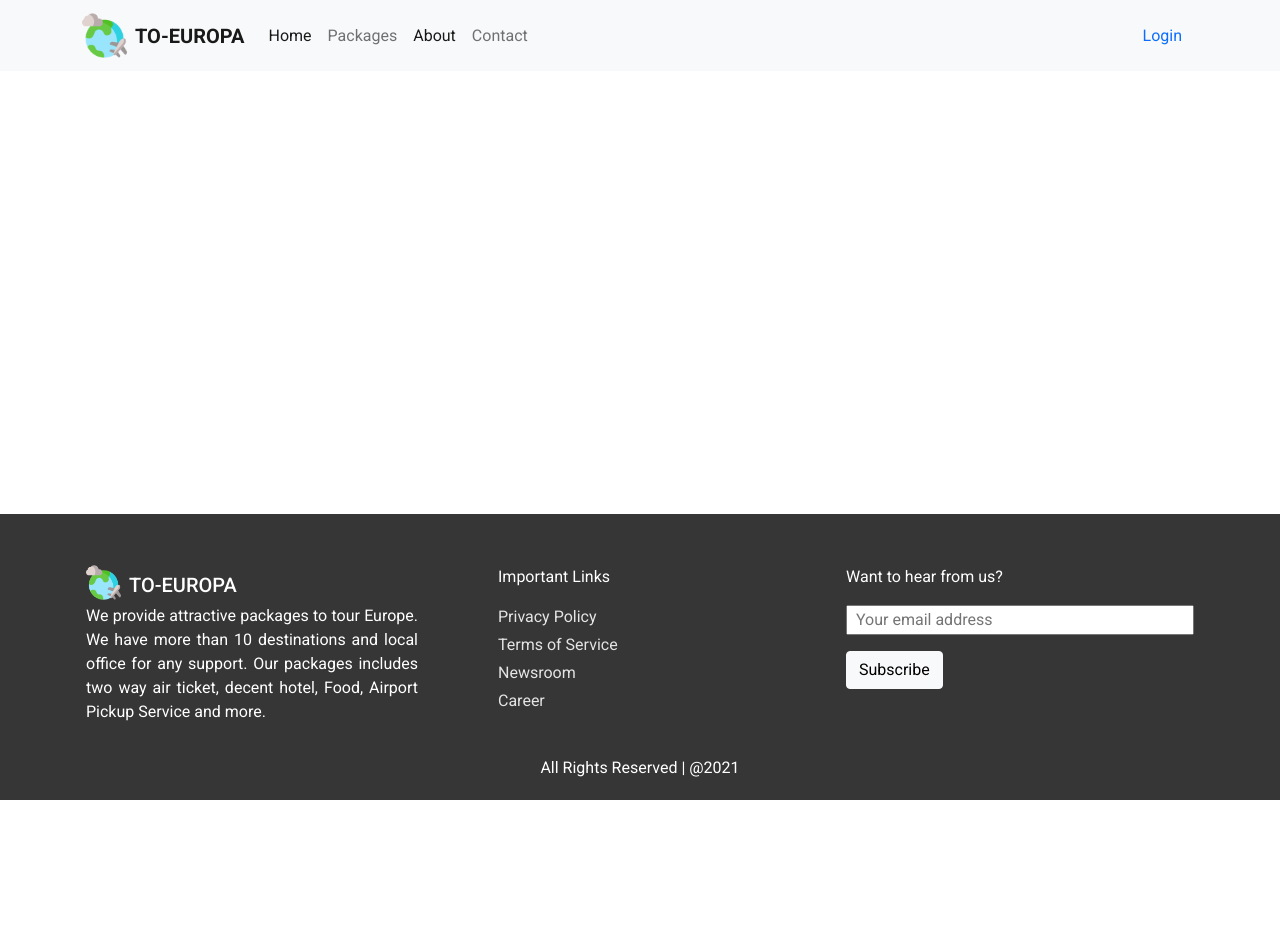
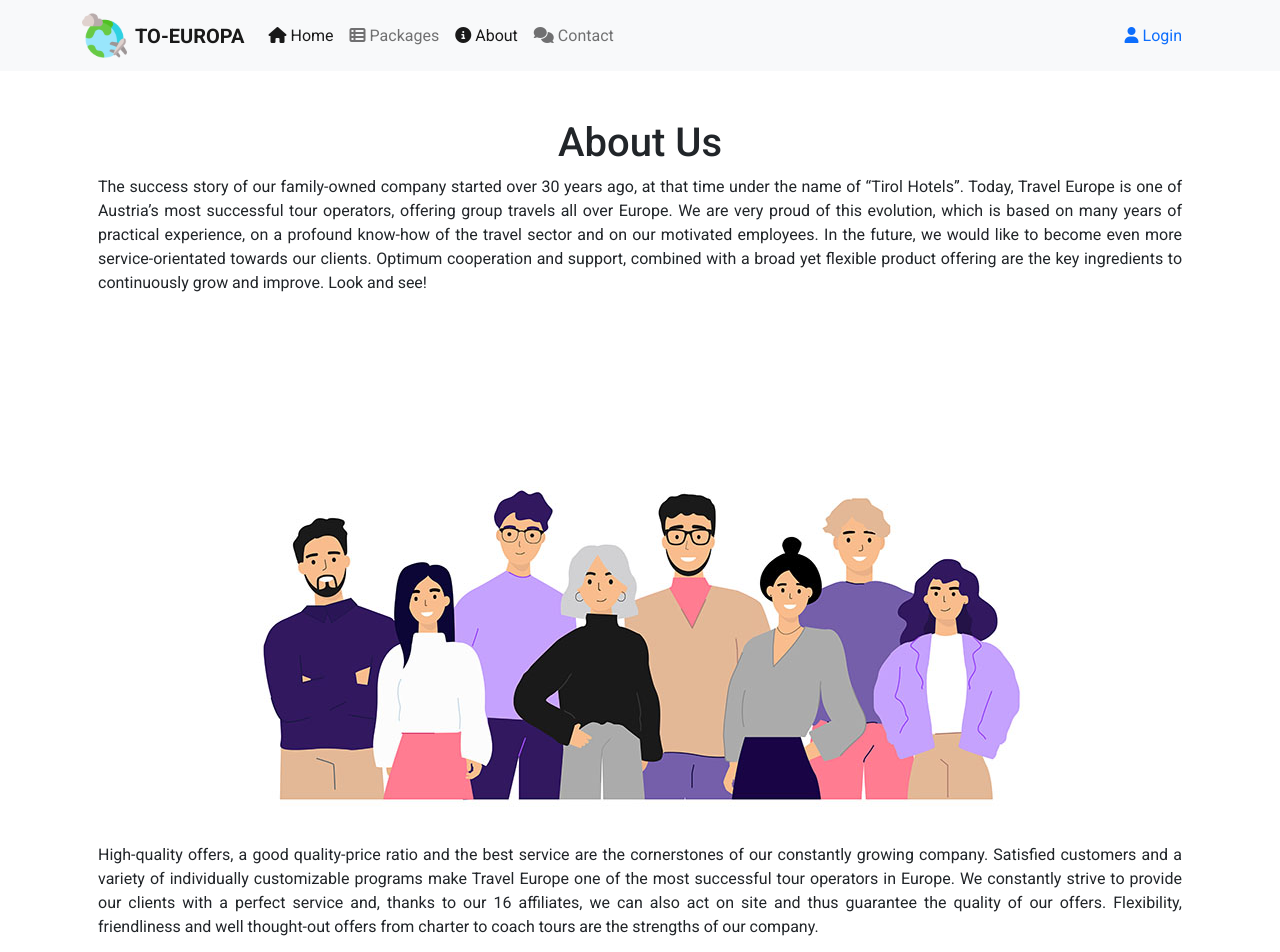
Before and after one commit to musaberulkhan/to-europa-react-website, a React (Create React App) app: page /about in a window 1280 px wide. Shown: the top 952 px of the page. Before the commit the page ends 800 px from the top, so only its background shows below. Built offline with nearby package versions, Linux system fonts and the light colour scheme; no server answers.

Commit message:
About Section Added

```diff
--- a/src/App.css
+++ b/src/App.css
@@ -2,11 +2,13 @@
   font-family: 'Roboto', sans-serif;
 }
 
-.btn-book-now{
+.btn-book-now,
+.btn-blue{
   background-color: rgb(20, 67, 99);
   color: whitesmoke;
 }
-.btn-book-now:hover{
+.btn-book-now:hover,
+.btn-blue:hover{
   background-color: rgb(5, 79, 129);
   color: whitesmoke;
 }
--- a/src/App.js
+++ b/src/App.js
@@ -15,6 +15,8 @@ import MyOrders from './Components/MyOrders/MyOrders';
 import AddNewPackage from './Components/AddNewPackage/AddNewPackage';
 import Contact from './Components/Contact/Contact';
 import ManageAllOrders from './Components/ManageAllOrders/ManageAllOrders';
+import NotFound from './Components/NotFound/NotFound';
+import About from './Components/About/About';
 
 function App() {
   return (
@@ -22,11 +24,7 @@ function App() {
       <div className="app">
         <Router>
           <Header></Header>
-
           <Switch>
-            <Route exact path="/">
-              <Home></Home>
-            </Route>
             <Route path="/login">
               <Login />
             </Route>
@@ -36,7 +34,6 @@ function App() {
             <Route path="/packages">
               <Packages></Packages>
             </Route>
-
             <PrivateRoute path="/booking/:packageId">
               <Booking></Booking>
             </PrivateRoute>
@@ -55,39 +52,20 @@ function App() {
             <Route path="/contact">
               <Contact></Contact>
             </Route>
-
-            {/* <Route path="/services">
-            <Services />
+            <Route path="/about">
+              <About></About>
             </Route>
-          <Route path="/doctors">
-            <Doctors></Doctors>
-          </Route>
-
-          <PrivateRoute path="/appointment">
-            <Appointment></Appointment>
-          </PrivateRoute>
-          <PrivateRoute path="/livechat">
-            <LiveChat></LiveChat>
-          </PrivateRoute>
-          <PrivateRoute path="/myprofile">
-            <MyProfile></MyProfile>
-          </PrivateRoute>
-          <PrivateRoute path="/servicedetails/:serviceId">
-            <ServiceDetails></ServiceDetails>
-          </PrivateRoute>
             <Route exact path="/">
               <Home></Home>
             </Route>
             <Route path="*">
               <NotFound></NotFound>
-          </Route> */}
+            </Route>
           </Switch>
         </Router>
         <Footer></Footer>
       </div>
-
     </AuthProvider>
-
   );
 }
 
--- /dev/null
+++ b/src/Components/About/About.css
@@ -0,0 +1,3 @@
+.about .about-text{
+    text-align: justify;
+}
--- /dev/null
+++ b/src/Components/About/About.js
@@ -0,0 +1,28 @@
+import React from 'react';
+import './About.css';
+import AboutImage from '../../Images/about.jpg';
+
+const About = () => {
+    return (
+        <div className="about my-5 container">
+            <h1 className="text-center">About Us</h1>
+            <p className="about-text px-3">The success story of our family-owned company started over 30 years ago, at that time under the name of “Tirol Hotels”.
+                Today, Travel Europe is one of Austria’s most successful tour operators, offering group travels all over Europe.
+                We are very proud of this evolution, which is based on many years of practical experience, on a profound know-how of
+                the travel sector and on our motivated employees. In the future, we would like to become even more service-orientated
+                towards our clients. Optimum cooperation and support, combined with a broad yet flexible product offering are the key
+                ingredients to continuously grow and improve. Look and see!</p>
+            <div className="text-center">
+                <img className="img-fluid" src={AboutImage} alt="" />
+            </div>
+            <p className="about-text px-3">High-quality offers, a good quality-price ratio and the best service are the cornerstones of our constantly growing company.
+                Satisfied customers and a variety of individually customizable programs make Travel Europe one of the most successful tour
+                operators in Europe. We constantly strive to provide our clients with a perfect service and, thanks to our 16 affiliates,
+                we can also act on site and thus guarantee the quality of our offers. Flexibility, friendliness and well thought-out offers
+                from charter to coach tours are the strengths of our company.
+            </p>
+        </div>
+    );
+};
+
+export default About;
--- a/src/Components/Header/Header.js
+++ b/src/Components/Header/Header.js
@@ -5,7 +5,7 @@ import Logo from '../../Images/logo.png';
 import useAuth from '../../Hooks/useAuth';
 
 
-const Navigation = () => {
+const Header = () => {
     // ----------- Authentication Info --------
     const { user, logOut } = useAuth();
 
@@ -21,16 +21,16 @@ const Navigation = () => {
                 </button>
                 <div className="collapse navbar-collapse" id="navbarNavAltMarkup">
                     <div className="navbar-nav">
-                        <NavLink className="nav-link" to="/">Home</NavLink>
-                        <NavLink className="nav-link" to="/packages">Packages</NavLink>
-                        <NavLink className="nav-link" to="/about">About</NavLink>
-                        <NavLink className="nav-link" to="/contact">Contact</NavLink>
+                        <NavLink className="nav-link" to="/"><i className="fas fa-home me-1"></i>Home</NavLink>
+                        <NavLink className="nav-link" to="/packages"><i className="fas fa-th-list me-1"></i>Packages</NavLink>
+                        <NavLink className="nav-link" to="/about"><i className="fas fa-info-circle me-1"></i>About</NavLink>
+                        <NavLink className="nav-link" to="/contact"><i className="fas fa-comments me-1"></i>Contact</NavLink>
                         {
                             user?.email ?
                                 (
                                     <li className="nav-item dropdown">
                                         <span className="nav-link dropdown-toggle" id="navbarDropdownMenuLink" role="button" data-bs-toggle="dropdown" aria-expanded="false">
-                                            Admin Panel
+                                            <i className="fas fa-users-cog me-1"></i>Admin Panel
                                         </span>
                                         <ul className="dropdown-menu" aria-labelledby="navbarDropdownMenuLink">
                                             <li><NavLink className="dropdown-item" to="/my-orders">My Orders</NavLink></li>
@@ -57,13 +57,13 @@ const Navigation = () => {
 
                                     <div>
                                         <span className="text-muted"><small>{user.email}</small></span>
-                                        <button className="btn btn-light ms-2" onClick={logOut}> Log Out </button>
+                                        <button className="btn btn-blue ms-2" onClick={logOut}><i className="fas fa-sign-out-alt me-1"></i>Log Out</button>
                                     </div>
                                 </div>
                             )
                             :
                             (
-                                <NavLink className="nav-link" to="/login">Login</NavLink>
+                                <NavLink className="nav-link" to="/login"><i className="fas fa-user me-1"></i>Login</NavLink>
                             )
                     }
 
@@ -73,67 +73,4 @@ const Navigation = () => {
     );
 };
 
-export default Navigation;
-
-// import React from 'react';
-// import { Link, NavLink } from 'react-router-dom';
-// import './Header.css';
-// import logo from '../../Images/logo.png';
-// import useAuth from '../../Hooks/useAuth';
-
-// const Header = () => {
-//     // ----------- Authentication Info --------
-//     const { user, logOut } = useAuth();
-
-
-//     return (
-//         <div>
-//             <nav className="navbar navbar-expand-lg navbar-light bg-light">
-//                 <div className="container">
-//                     <Link className="navbar-brand" to="/">
-//                         <img src={logo} className="navbar-brand-logo" alt="" />
-//                         To-Europa</Link>
-//                     <button className="navbar-toggler" type="button" data-bs-toggle="collapse" data-bs-target="#navbarNavAltMarkup" aria-controls="navbarNavAltMarkup" aria-expanded="false" aria-label="Toggle navigation">
-//                         <span className="navbar-toggler-icon"></span>
-//                     </button>
-//                     <div className="collapse navbar-collapse d-flex justify-content-between" id="navbarNavAltMarkup">
-//                         <div className="navbar-nav">
-//                             <Link className="nav-link" to="/">Home</Link>
-//                             <Link className="nav-link" to="/">About</Link>
-//                             <Link className="nav-link" to="/packages">Packages</Link>
-//                             <Link className="nav-link" to="/">Contact</Link>
-//                             <li class="nav-item dropdown">
-//                                 <Link class="nav-link dropdown-toggle" href="#" id="navbarDropdownMenuLink" role="button" data-bs-toggle="dropdown" aria-expanded="false">
-//                                     Admin
-//                                 </Link>
-//                                 <ul class="dropdown-menu" aria-labelledby="navbarDropdownMenuLink">
-//                                     <li><Link class="dropdown-item" href="#">Action</Link></li>
-//                                     <li><Link class="dropdown-item" href="#">Another action</Link></li>
-//                                     <li><Link class="dropdown-item" href="#">Something else here</Link></li>
-//                                 </ul>
-//                             </li>
-//                         </div>
-//                         <div className="navbar-nav">
-//                             {/* ----------- User Information -------- */}
-//                             {
-//                                 user?.email ?
-//                                     (
-//                                         <div>
-//                                             <span className="text-muted"><small>{user.email}</small></span>
-//                                             <button className="btn btn-dark ms-2" onClick={logOut}> Log Out </button>
-//                                         </div>
-//                                     )
-//                                     :
-//                                     (
-//                                         <Link className="nav-link" to="/login">Login</Link>
-//                                     )
-//                             }
-//                         </div>
-//                     </div>
-//                 </div>
-//             </nav>
-//         </div>
-//     );
-// };
-
-// export default Header;
+export default Header;
--- /dev/null
+++ b/src/Components/NotFound/NotFound.js
@@ -0,0 +1,12 @@
+import React from 'react';
+
+const NotFound = () => {
+    return (
+        <div className="text-center my-5">
+            <h1>404 Page Not Found</h1>
+            <h3>The page you are looking is unavailable</h3>
+        </div>
+    );
+};
+
+export default NotFound;
--- a/src/Components/Packages/Packages.js
+++ b/src/Components/Packages/Packages.js
@@ -1,6 +1,5 @@
-import React, { useState } from 'react';
+import React, { useState, useEffect } from 'react';
 import { useHistory } from 'react-router';
-import { useEffect } from 'react/cjs/react.development';
 import Package from './Package/Package';
 import './Packages.css';
 
--- a/src/Components/Register/Register.js
+++ b/src/Components/Register/Register.js
@@ -19,11 +19,10 @@ const Register = () => {
      const redirect_url = '/';
 
      useEffect(() => {
-         if(user.email){
+         if(user?.email){
             history.push("/");
          }
-     },
-     []);
+     },[user]);
 
     // ----------- Handle Form Login ------------
     const handleFormLogin = (email, password) => {
```
Also changed, not shown: src/Components/Login/Login.js (+6 -1 lines), src/Images/about.jpg (added), 1 other file (tests, documents, lock files or other folders). Lines whose indentation alone changed are shown as unchanged.
